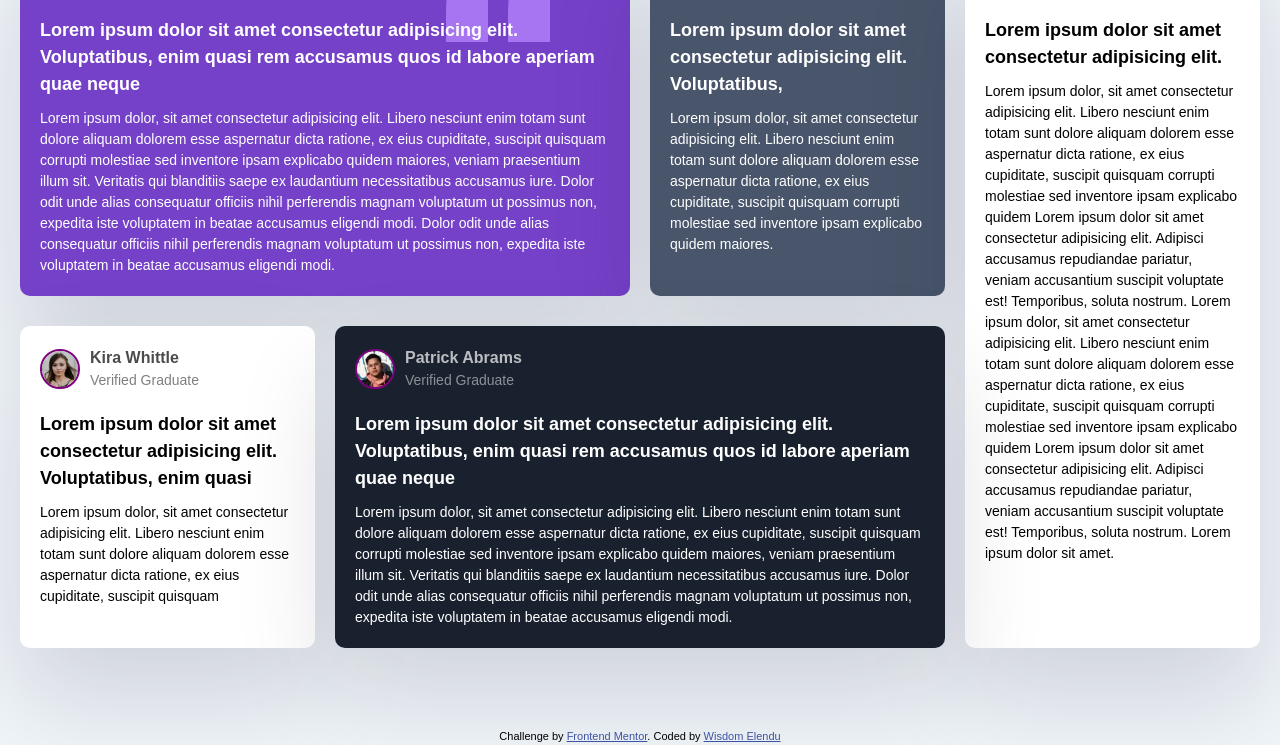
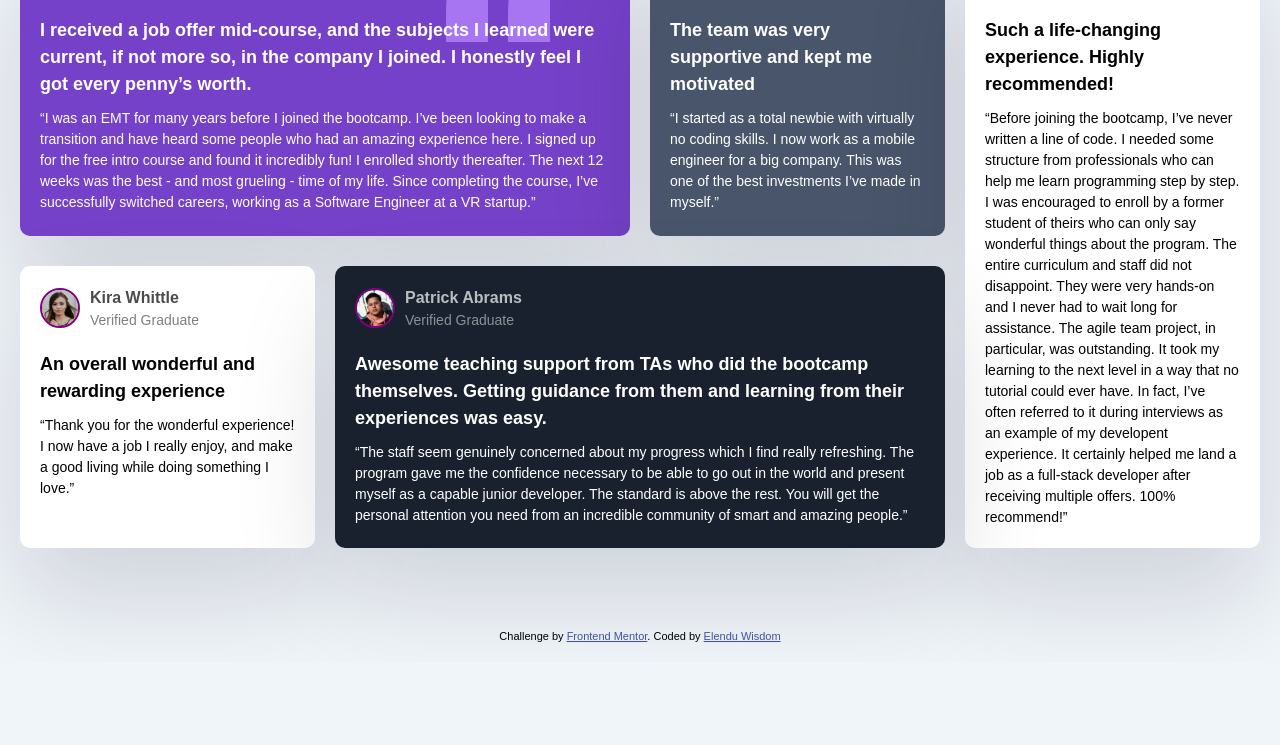
Before and after one commit to theewiz/CSS-Grid, a plain HTML site: page index.html in a window 1280 px wide. Shown: the part 138-883 px from the top of the page. After the commit the page ends 800 px from the top, so only its background shows below. Drawn offline with Linux system fonts and the light colour scheme.

Commit message:
Update index.html

```diff
--- a/index.html
+++ b/index.html
@@ -21,9 +21,9 @@
         </header>
 
 
-        <p class="first-box__subtext-1">Lorem ipsum dolor sit amet consectetur adipisicing elit. Voluptatibus, enim quasi rem accusamus quos id labore aperiam quae neque </p>
+        <p class="first-box__subtext-1">I received a job offer mid-course, and the subjects I learned were current, if not more so, in the company I joined. I honestly feel I got every penny’s worth.</p>
 
-        <p class="first-box__subtext-2">Lorem ipsum dolor, sit amet consectetur adipisicing elit. Libero nesciunt enim totam sunt dolore aliquam dolorem esse aspernatur dicta ratione, ex eius cupiditate, suscipit quisquam corrupti molestiae sed inventore ipsam explicabo quidem maiores, veniam praesentium illum sit. Veritatis qui blanditiis saepe ex laudantium necessitatibus accusamus iure. Dolor odit unde alias consequatur officiis nihil perferendis magnam voluptatum ut possimus non, expedita iste voluptatem in beatae accusamus eligendi modi. Dolor odit unde alias consequatur officiis nihil perferendis magnam voluptatum ut possimus non, expedita iste voluptatem in beatae accusamus eligendi modi. </p>
+        <p class="first-box__subtext-2">“I was an EMT for many years before I joined the bootcamp. I’ve been looking to make a transition and have heard some people who had an amazing experience here. I signed up for the free intro course and found it incredibly fun! I enrolled shortly thereafter. The next 12 weeks was the best - and most grueling - time of my life. Since completing the course, I’ve successfully switched careers, working as a Software Engineer at a VR startup.”</p>
         </div>
 
 
@@ -37,9 +37,9 @@
 
         </header>
 
-        <p class="first-box__subtext-1">Lorem ipsum dolor sit amet consectetur adipisicing elit. Voluptatibus, </p>
+        <p class="first-box__subtext-1">The team was very supportive and kept me motivated </p>
 
-        <p class="first-box__subtext-2">Lorem ipsum dolor, sit amet consectetur adipisicing elit. Libero nesciunt enim totam sunt dolore aliquam dolorem esse aspernatur dicta ratione, ex eius cupiditate, suscipit quisquam corrupti molestiae sed inventore ipsam explicabo quidem maiores.</p>
+        <p class="first-box__subtext-2">“I started as a total newbie with virtually no coding skills. I now work as a mobile engineer for a big company. This was one of the best investments I’ve made in myself.”</p>
         </div>
 
 
@@ -53,9 +53,9 @@
 
         </header>
 
-        <p class="first-box__subtext-1">Lorem ipsum dolor sit amet consectetur adipisicing elit.</p>
+        <p class="first-box__subtext-1">Such a life-changing experience. Highly recommended!</p>
 
-        <p class="first-box__subtext-2">Lorem ipsum dolor, sit amet consectetur adipisicing elit. Libero nesciunt enim totam sunt dolore aliquam dolorem esse aspernatur dicta ratione, ex eius cupiditate, suscipit quisquam corrupti molestiae sed inventore ipsam explicabo quidem Lorem ipsum dolor sit amet consectetur adipisicing elit. Adipisci accusamus repudiandae pariatur, veniam accusantium suscipit voluptate est! Temporibus, soluta nostrum. Lorem ipsum dolor, sit amet consectetur adipisicing elit. Libero nesciunt enim totam sunt dolore aliquam dolorem esse aspernatur dicta ratione, ex eius cupiditate, suscipit quisquam corrupti molestiae sed inventore ipsam explicabo quidem Lorem ipsum dolor sit amet consectetur adipisicing elit. Adipisci accusamus repudiandae pariatur, veniam accusantium suscipit voluptate est! Temporibus, soluta nostrum. Lorem ipsum dolor sit amet.</p>
+        <p class="first-box__subtext-2">“Before joining the bootcamp, I’ve never written a line of code. I needed some structure from professionals who can help me learn programming step by step. I was encouraged to enroll by a former student of theirs who can only say wonderful things about the program. The entire curriculum and staff did not disappoint. They were very hands-on and I never had to wait long for assistance. The agile team project, in particular, was outstanding. It took my learning to the next level in a way that no tutorial could ever have. In fact, I’ve often referred to it during interviews as an example of my developent experience. It certainly helped me land a job as a full-stack developer after receiving multiple offers. 100% recommend!”</p>
         </div>
 
 
@@ -69,9 +69,9 @@
 
         </header>
 
-        <p class="first-box__subtext-1">Lorem ipsum dolor sit amet consectetur adipisicing elit. Voluptatibus, enim quasi</p>
+        <p class="first-box__subtext-1">An overall wonderful and rewarding experience</p>
 
-        <p class="first-box__subtext-2">Lorem ipsum dolor, sit amet consectetur adipisicing elit. Libero nesciunt enim totam sunt dolore aliquam dolorem esse aspernatur dicta ratione, ex eius cupiditate, suscipit quisquam</p>
+        <p class="first-box__subtext-2">“Thank you for the wonderful experience! I now have a job I really enjoy, and make a good living while doing something I love.”</p>
         </div>
 
 
@@ -85,15 +85,16 @@
 
         </header>
 
-        <p class="first-box__subtext-1">Lorem ipsum dolor sit amet consectetur adipisicing elit. Voluptatibus, enim quasi rem accusamus quos id labore aperiam quae neque </p>
+        <p class="first-box__subtext-1">Awesome teaching support from TAs who did the bootcamp themselves. Getting guidance from them and learning from their experiences was easy.</p>
 
-        <p class="first-box__subtext-2">Lorem ipsum dolor, sit amet consectetur adipisicing elit. Libero nesciunt enim totam sunt dolore aliquam dolorem esse aspernatur dicta ratione, ex eius cupiditate, suscipit quisquam corrupti molestiae sed inventore ipsam explicabo quidem maiores, veniam praesentium illum sit. Veritatis qui blanditiis saepe ex laudantium necessitatibus accusamus iure. Dolor odit unde alias consequatur officiis nihil perferendis magnam voluptatum ut possimus non, expedita iste voluptatem in beatae accusamus eligendi modi.</p>
+        <p class="first-box__subtext-2">“The staff seem genuinely concerned about my progress which I find really refreshing. The program gave me the confidence necessary to be able to go out in the world and present myself as a capable junior developer. The standard is above the rest. You will get the personal attention you need from an incredible community of smart and amazing people.”</p>
         </div>
 
     </div>
 
     <div class="attribution">
-        Challenge by <a href="https://www.frontendmentor.io/">Frontend Mentor</a>. Coded by <a href="https://github.com/theewiz">Wisdom Elendu</a>
+        Challenge by <a href="https://www.frontendmentor.io/">Frontend Mentor</a>. Coded by <a href="https://github.com/theewiz">Elendu Wisdom</a>
     </div>
+
 </body>
 </html>
```
